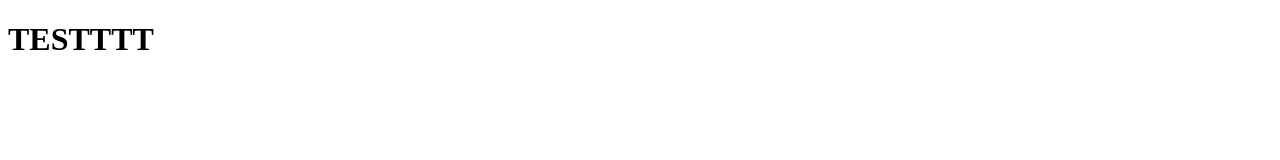
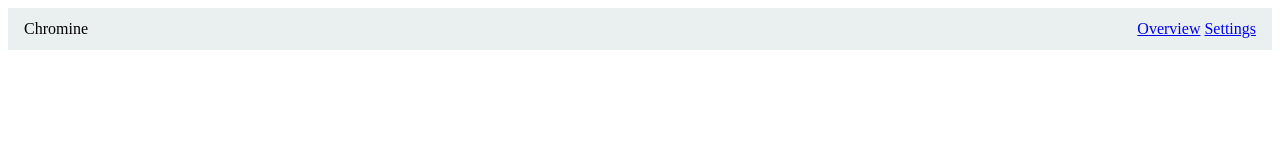
Before and after one commit to Ans-yt/Chromine, a plain HTML site: page front-end/index.html in a window 1280 px wide. Drawn offline with Linux system fonts and the light colour scheme.

Commit message:
index + css re - im style relearning okayy?

```diff
--- a/front-end/index.html
+++ b/front-end/index.html
@@ -1,13 +1,17 @@
 <!DOCTYPE html>
 <html lang = "eng">
 <head>
+    <link rel="stylesheet" href="main.css">
+    <title>Chromine</title>
     <meta charset="UTF-8">
     <meta name="viewport" content="width=device-width, initial-scale=1.0">
 </head>
 <body>
-    <title>TESTTTT</title>
-    <h1>TESTTTT</h1>
+<header><span>Chromine</span>
+<nav>
+    <a href="overview.html">Overview</a>
+    <a href="settings.html">Settings</a>
+</nav>
+</header>
 </body>
-
-
 </html>
--- /dev/null
+++ b/front-end/main.css
@@ -0,0 +1,7 @@
+header {
+display : flex ;
+justify-content : space-between ;
+align-items : center ;
+padding : 12px 16px ;
+background-color : #EAF0F0 ;
+}
```
